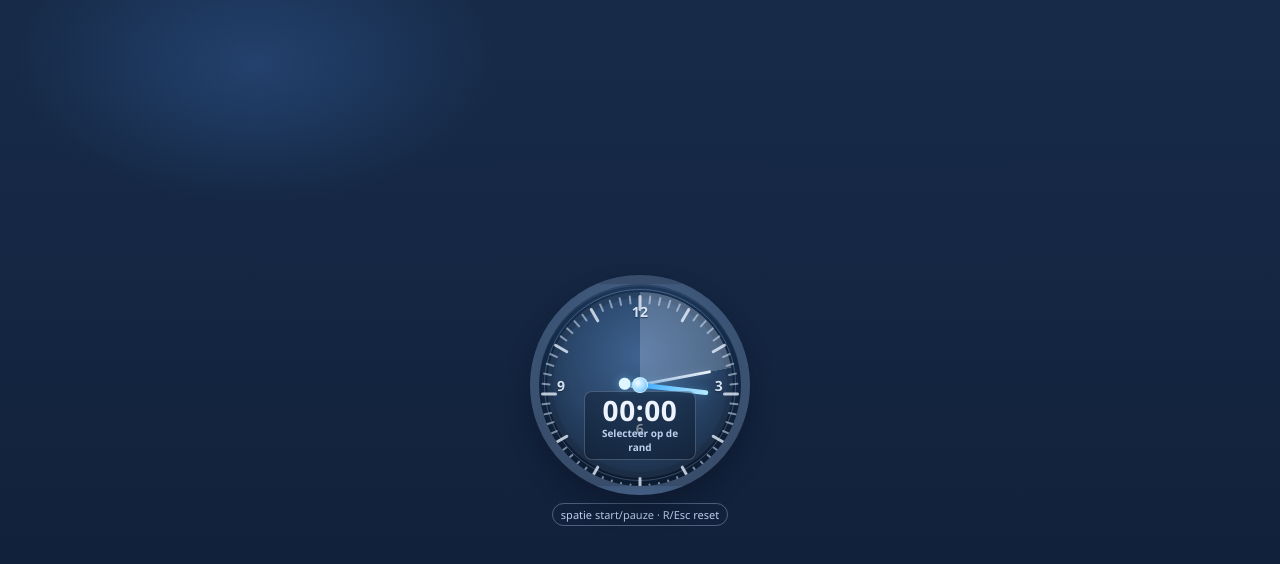
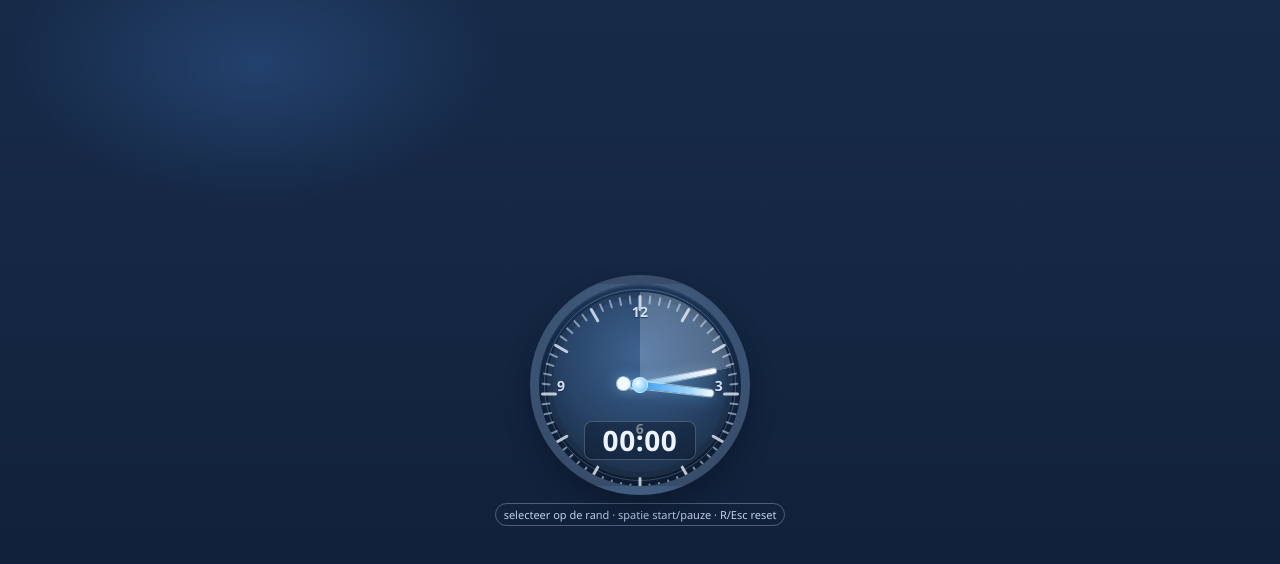
Before and after one commit to luuksh/lespresentatie, a plain HTML site: page timer.html in a window 1280 px wide. Drawn offline with Linux system fonts and the light colour scheme.

Commit message:
Make clock hands bolder and move select hint to hotkeys

```diff
--- a/timer.html
+++ b/timer.html
@@ -156,13 +156,15 @@
       position: absolute;
       left: 50%;
       top: 50%;
-      width: 5px;
-      height: 78px;
-      border-radius: 5px;
-      background: linear-gradient(180deg, #b5ebff 0%, #45afff 80%);
+      width: 7px;
+      height: 84px;
+      border-radius: 7px;
+      background: linear-gradient(180deg, #f6fbff 0%, #9ed6ff 30%, #2b8de6 100%);
       transform-origin: 50% 88%;
       transform: translate(-50%, -88%) rotate(var(--angle, 0deg));
-      box-shadow: 0 0 10px rgba(89, 191, 255, 0.32);
+      box-shadow:
+        0 0 0 1px rgba(255, 255, 255, 0.5),
+        0 0 16px rgba(98, 195, 255, 0.5);
       z-index: 3;
       pointer-events: none;
     }
@@ -171,26 +173,30 @@
       content: "";
       position: absolute;
       left: 50%;
-      bottom: -12px;
-      width: 12px;
-      height: 12px;
+      bottom: -13px;
+      width: 13px;
+      height: 13px;
       border-radius: 50%;
-      background: #dff5ff;
+      background: #eff9ff;
       transform: translateX(-50%);
-      box-shadow: 0 0 10px rgba(118, 206, 255, 0.48);
+      box-shadow:
+        0 0 0 1px rgba(255, 255, 255, 0.55),
+        0 0 14px rgba(118, 206, 255, 0.58);
     }
 
     .live-hand {
       position: absolute;
       left: 50%;
       top: 50%;
-      width: 3px;
-      height: 82px;
-      border-radius: 4px;
-      background: linear-gradient(180deg, rgba(244, 250, 255, 0.95) 0%, rgba(192, 223, 255, 0.72) 80%);
+      width: 5px;
+      height: 88px;
+      border-radius: 6px;
+      background: linear-gradient(180deg, rgba(255, 255, 255, 0.98) 0%, rgba(224, 242, 255, 0.95) 35%, rgba(139, 208, 255, 0.78) 100%);
       transform-origin: 50% 88%;
       transform: translate(-50%, -88%) rotate(var(--live-angle, 0deg));
-      box-shadow: 0 0 8px rgba(186, 223, 255, 0.25);
+      box-shadow:
+        0 0 0 1px rgba(255, 255, 255, 0.45),
+        0 0 14px rgba(186, 223, 255, 0.45);
       z-index: 2;
       pointer-events: none;
     }
@@ -250,6 +256,10 @@
       font-size: 10px;
       color: var(--muted);
       font-weight: 700;
+    }
+
+    .state:empty {
+      display: none;
     }
 
     .scrub-hint {
@@ -402,10 +412,10 @@
         <div class="numeral n9">9</div>
         <div class="digital">
           <div class="time" id="time">00:00</div>
-          <div class="state" id="state">Selecteer op de rand</div>
+          <div class="state" id="state"></div>
         </div>
       </div>
-      <div class="kbd">spatie start/pauze · R/Esc reset</div>
+      <div class="kbd">selecteer op de rand · spatie start/pauze · R/Esc reset</div>
     </div>
 
   </div>
@@ -463,7 +473,7 @@
       if (running) {
         stateEl.textContent = 'Timer bezig';
       } else if (total === 0) {
-        stateEl.textContent = 'Selecteer op de rand';
+        stateEl.textContent = '';
       } else if (remaining === 0) {
         stateEl.textContent = 'Klaar';
       } else {
```
Also changed, not shown: css/style.css (+18 -10 lines), index.html (+10 -8 lines).
